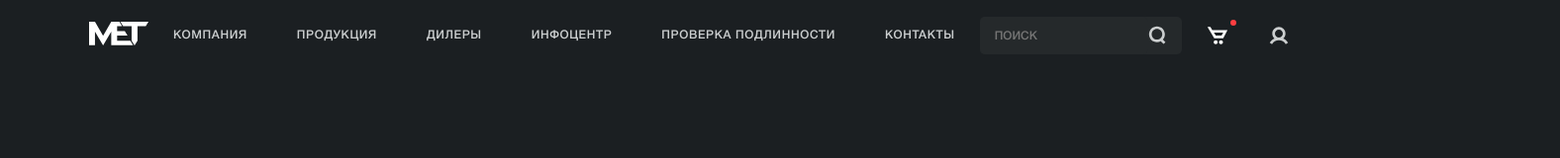
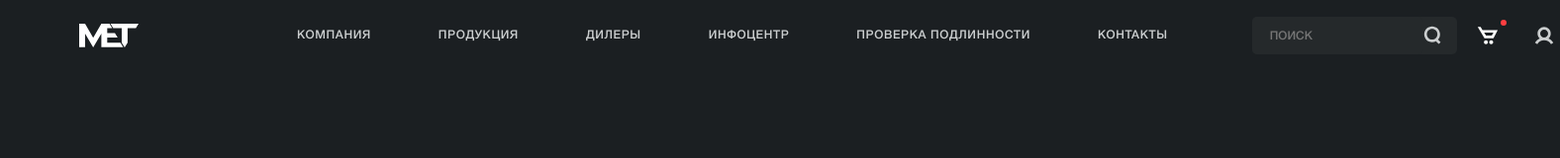
Before and after one commit to heresywolves/met-landing-page, a plain HTML site: page index.html in a window 1280 px wide. Shown: the whole page at 99% size, 1576 px wide, since content can reach past the window. Drawn offline with Linux system fonts and the light colour scheme.

Commit message:
add hover effects to header buttons and align header spacing

```diff
--- a/styles.css
+++ b/styles.css
@@ -68,7 +68,12 @@ body {
   text-transform: uppercase;
   align-items: center;
   font-family: 'Helvetica Neue Cyr Medium';
-  padding: 0px 90px;
+  padding: 0px 80px 0px 80px;
+}
+
+#header .logo {
+  top: 2px;
+  position: relative;
 }
 
 .header-nav-buttons {
@@ -76,8 +81,10 @@ body {
   flex-direction: row;
   flex-shrink: 0;
   align-items: center;
-  gap: 50px;
-  margin: 0px 25px;
+  gap: 68px;
+  margin-right: 85px;
+  margin-left: 160px;
+  height: 100%;
 }
 
 .header-nav-buttons button {
@@ -89,6 +96,12 @@ body {
   font-size: 12px;
   font-family: 'Helvetica Neue Cyr Medium';
   letter-spacing: 0.6px;
+  height: 100%;
+}
+
+.header-nav-buttons button:hover {
+  border-bottom: 2px solid #FF3E41;
+  padding-top: 2px;
 }
 
 #header input {
@@ -97,7 +110,7 @@ body {
   background-color: #25292B;
   color: #7F8589;
   border-style: none;
-  padding: 0px 0px 0px 15px;
+  padding: 0px 0px 0px 18px;
   font-size: 12px;
 }
 
@@ -128,7 +141,7 @@ body {
 .header-right-side {
   display: flex;
   flex-direction: row;
-  gap: 20px;
+  gap: 15px;
   width: 590px;
   justify-content: end;
 }
```
